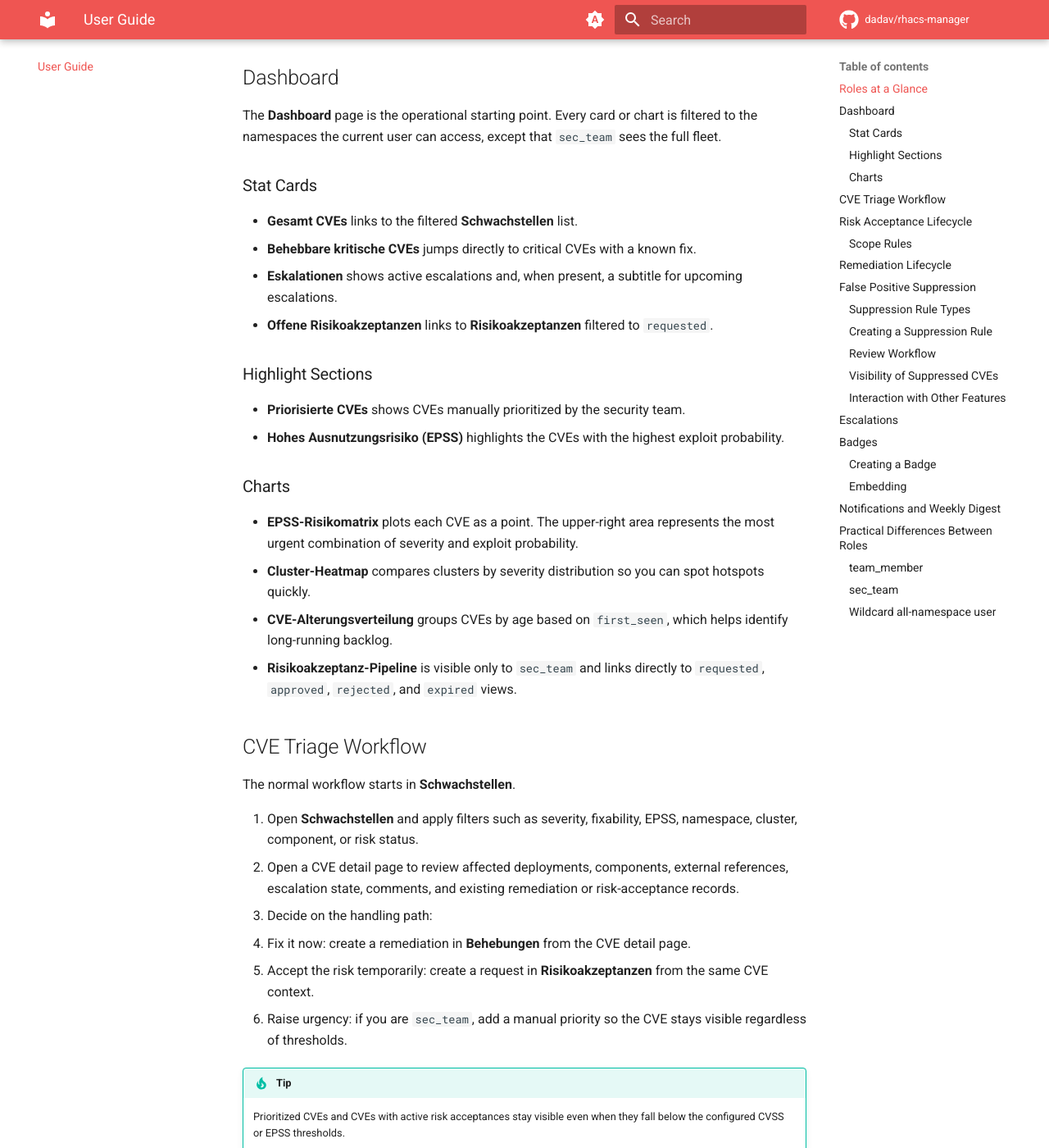
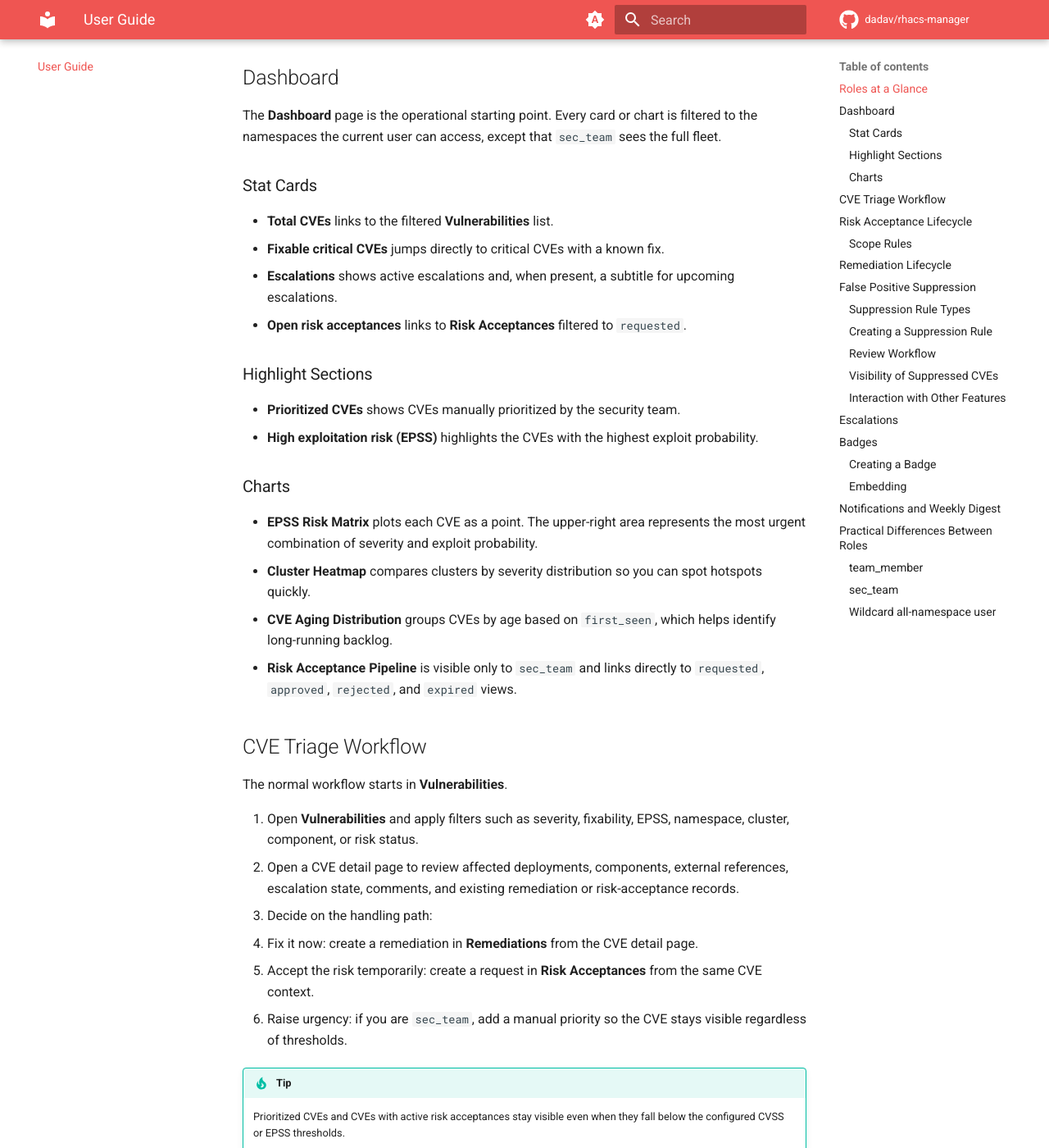
Before and after one commit to dadav/rhacs-manager, an MkDocs documentation site: the page built from docs/user-guide.md, in a window 1280 px wide and 1400 px high, scrolled down 784 px. Shown: the whole window at 82% size. Built offline with MkDocs 1.6.1 and Material for MkDocs 9.7.7, drawn with Linux system fonts in a browser that asks for light colours; comment, search, counter and statistics services are not loaded; some of the changed text lies outside the part shown.

```diff
--- a/docs/user-guide.md
+++ b/docs/user-guide.md
@@ -21,32 +21,32 @@ The **Dashboard** page is the operational starting point. Every card or chart is
 
 ### Stat Cards
 
-- **Gesamt CVEs** links to the filtered **Schwachstellen** list.
-- **Behebbare kritische CVEs** jumps directly to critical CVEs with a known fix.
-- **Eskalationen** shows active escalations and, when present, a subtitle for upcoming escalations.
-- **Offene Risikoakzeptanzen** links to **Risikoakzeptanzen** filtered to `requested`.
+- **Total CVEs** links to the filtered **Vulnerabilities** list.
+- **Fixable critical CVEs** jumps directly to critical CVEs with a known fix.
+- **Escalations** shows active escalations and, when present, a subtitle for upcoming escalations.
+- **Open risk acceptances** links to **Risk Acceptances** filtered to `requested`.
 
 ### Highlight Sections
 
-- **Priorisierte CVEs** shows CVEs manually prioritized by the security team.
-- **Hohes Ausnutzungsrisiko (EPSS)** highlights the CVEs with the highest exploit probability.
+- **Prioritized CVEs** shows CVEs manually prioritized by the security team.
+- **High exploitation risk (EPSS)** highlights the CVEs with the highest exploit probability.
 
 ### Charts
 
-- **EPSS-Risikomatrix** plots each CVE as a point. The upper-right area represents the most urgent combination of severity and exploit probability.
-- **Cluster-Heatmap** compares clusters by severity distribution so you can spot hotspots quickly.
-- **CVE-Alterungsverteilung** groups CVEs by age based on `first_seen`, which helps identify long-running backlog.
-- **Risikoakzeptanz-Pipeline** is visible only to `sec_team` and links directly to `requested`, `approved`, `rejected`, and `expired` views.
+- **EPSS Risk Matrix** plots each CVE as a point. The upper-right area represents the most urgent combination of severity and exploit probability.
+- **Cluster Heatmap** compares clusters by severity distribution so you can spot hotspots quickly.
+- **CVE Aging Distribution** groups CVEs by age based on `first_seen`, which helps identify long-running backlog.
+- **Risk Acceptance Pipeline** is visible only to `sec_team` and links directly to `requested`, `approved`, `rejected`, and `expired` views.
 
 ## CVE Triage Workflow
 
-The normal workflow starts in **Schwachstellen**.
+The normal workflow starts in **Vulnerabilities**.
 
-1. Open **Schwachstellen** and apply filters such as severity, fixability, EPSS, namespace, cluster, component, or risk status.
+1. Open **Vulnerabilities** and apply filters such as severity, fixability, EPSS, namespace, cluster, component, or risk status.
 2. Open a CVE detail page to review affected deployments, components, external references, escalation state, comments, and existing remediation or risk-acceptance records.
 3. Decide on the handling path:
-   - Fix it now: create a remediation in **Behebungen** from the CVE detail page.
-   - Accept the risk temporarily: create a request in **Risikoakzeptanzen** from the same CVE context.
+   - Fix it now: create a remediation in **Remediations** from the CVE detail page.
+   - Accept the risk temporarily: create a request in **Risk Acceptances** from the same CVE context.
    - Raise urgency: if you are `sec_team`, add a manual priority so the CVE stays visible regardless of thresholds.
 
 !!! tip
@@ -56,10 +56,10 @@ The normal workflow starts in **Schwachstellen**.
 
 Risk acceptances are requested from a specific CVE, not from a blank form on the list page.
 
-1. Start from **Schwachstellen** or the CVE detail page and choose **Risikoakzeptanz beantragen**.
+1. Start from **Vulnerabilities** or the CVE detail page and choose **Request risk acceptance**.
 2. Select the scope: `all`, `namespace`, `image`, or `deployment`.
 3. Submit the justification and, optionally, an expiry date.
-4. Track the record on **Risikoakzeptanzen**.
+4. Track the record on **Risk Acceptances**.
 5. `sec_team` reviews the request and approves or rejects it.
 6. If rejected or previously approved, the original creator can edit and resubmit it, which resets the status to `requested`.
 7. Approved requests expire automatically when `expires_at` is reached.
@@ -75,9 +75,9 @@ Risk acceptances are requested from a specific CVE, not from a blank form on the
 
 ## Remediation Lifecycle
 
-Remediations are tracked on **Behebungen** and are always namespace-scoped.
+Remediations are tracked on **Remediations** and are always namespace-scoped.
 
-1. Start from a CVE detail page and choose **Behebung starten**.
+1. Start from a CVE detail page and choose **Start remediation**.
 2. Pick the affected namespace and optional assignee, target date, or notes.
 3. Move the remediation through the lifecycle: `open`, `in_progress`, `resolved`, `verified`.
 4. If the work is intentionally not going to happen, use `wont_fix` and provide a reason.
@@ -144,9 +144,9 @@ The **False Positives** page manages suppression rules for CVEs that are incorre
 
 ## Escalations
 
-The **Eskalationen** page shows both active escalations and upcoming ones.
+The **Escalations** page shows both active escalations and upcoming ones.
 
-- Escalation rules are configured in **Einstellungen**.
+- Escalation rules are configured in **Settings**.
 - Each rule combines a minimum severity threshold with an EPSS threshold and three deadlines.
 - A CVE is eligible for a rule when either the severity threshold or the EPSS threshold matches that rule.
 - Levels are:
@@ -160,7 +160,7 @@ The **Eskalationen** page shows both active escalations and upcoming ones.
 
 ## Badges
 
-The **SVG-Badges** page creates public badge URLs that render without authentication.
+The **SVG Badges** page creates public badge URLs that render without authentication.
 
 ### Creating a Badge
 
```
Also changed, not shown: other parts of docs/user-guide.md (+5 -5 lines), README.md (+1 -1 lines), docs/deployment/hub.md (+6 -6 lines), docs/deployment/index.md (+11 -11 lines), docs/deployment/spoke.md (+15 -15 lines).
